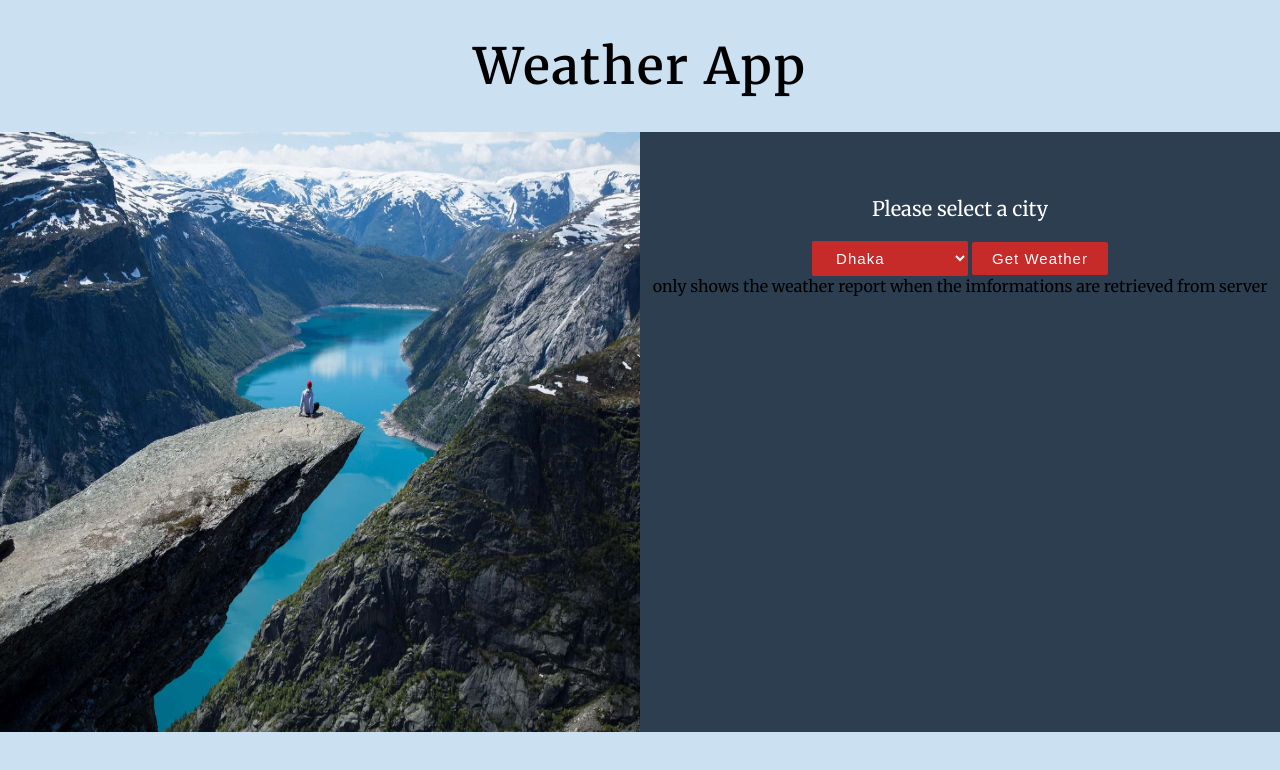
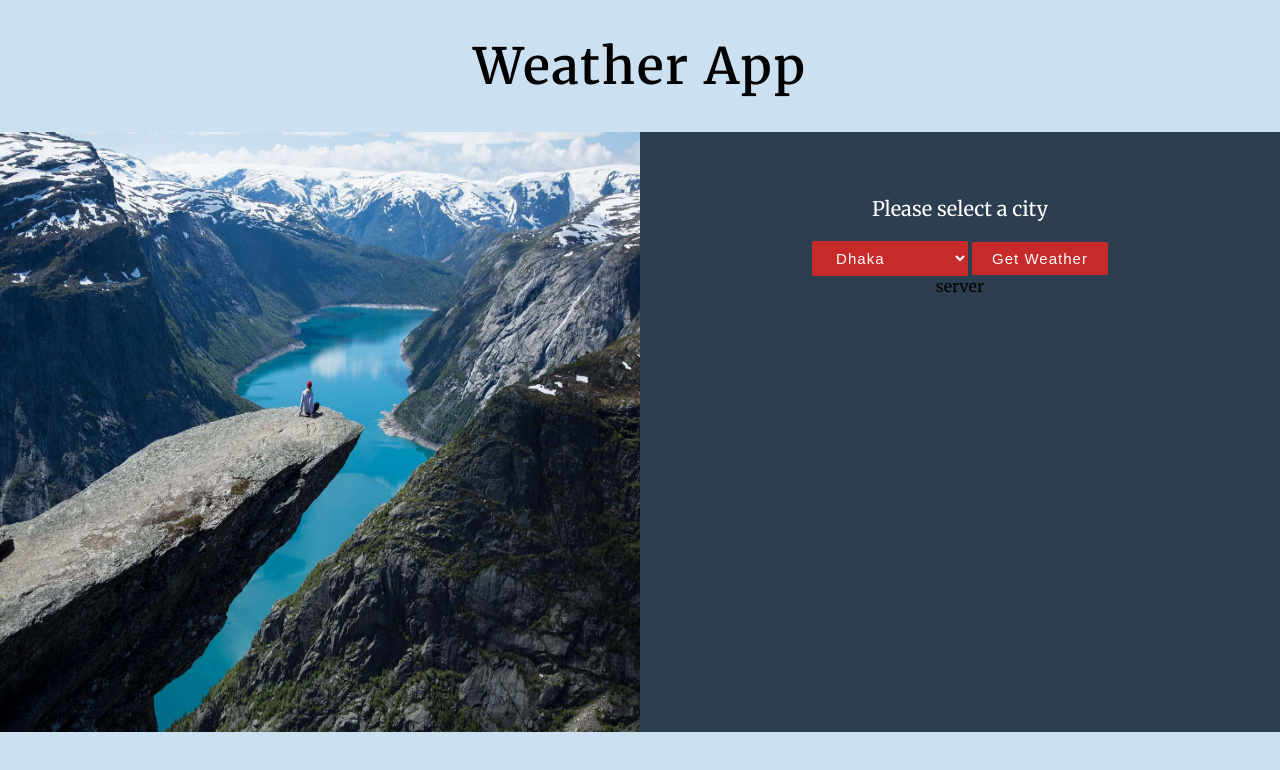
Before and after one commit to mithhu/weather-app, a React (Create React App) app: page / in a window 1280 px wide. Shown: the top 770 px of the page. Built offline with nearby package versions, Linux system fonts and the light colour scheme; no server answers.

Commit message:
comment issue

```diff
--- a/src/components/GlobalWeatherView.js
+++ b/src/components/GlobalWeatherView.js
@@ -2,7 +2,7 @@ import React from "react";
 
 const GlobalWeatherView = props => (
   <div>
-    only shows the weather report when the imformations are retrieved from
+    {/* only shows the weather report when the imformations are retrieved from */}
     server
     {props.city && (
       <div className="weather-global__info">
```
